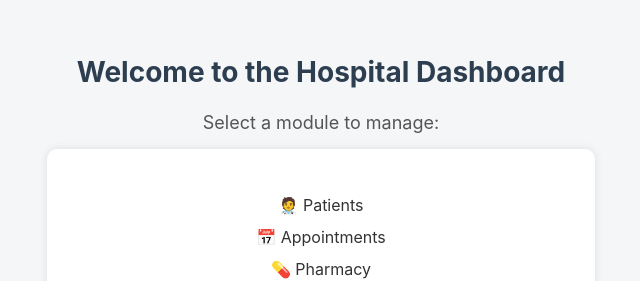
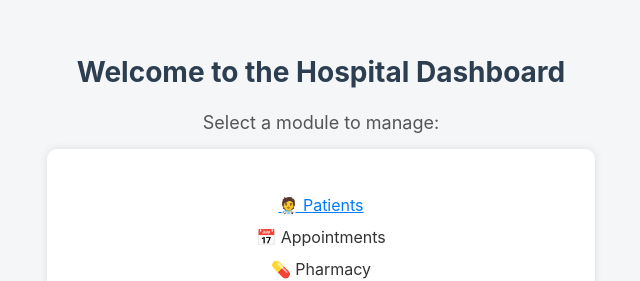
Before and after one commit to jayasakthyasri/Hospital-management-frontend, a React (Create React App) app: page /dashboard in a window 1280 px wide. Shown: the top 281 px of the page, without its empty margins (319-959 px from the left). Built offline with nearby package versions, Linux system fonts and the light colour scheme.

Commit message:
Connect Patients to PatientPage with routing

```diff
--- a/src/App.js
+++ b/src/App.js
@@ -1,10 +1,9 @@
-import logo from './logo.svg';
-import './App.css';
+import React from 'react';
+import { BrowserRouter as Router, Routes, Route } from 'react-router-dom';
 import Login from './pages/Login';
 import Register from './pages/Register';
 import Dashboard from './pages/Dashboard';
-import { BrowserRouter as Router, Routes, Route } from 'react-router-dom';
-import PatientPage from './pages/PatientPage';
+import PatientPage from './pages/PatientPage'; // Import it
 
 function App() {
   return (
@@ -13,7 +12,7 @@ function App() {
         <Route path="/" element={<Login />} />
         <Route path="/register" element={<Register />} />
         <Route path="/dashboard" element={<Dashboard />} />
-        <Route path="/patients" element={<PatientPage />} />
+        <Route path="/patients" element={<PatientPage />} /> {/* Add this */}
       </Routes>
     </Router>
   );
--- a/src/pages/Dashboard.js
+++ b/src/pages/Dashboard.js
@@ -1,7 +1,13 @@
 import React from 'react';
-
+import { useNavigate } from 'react-router-dom';
 
 const Dashboard = () => {
+  const navigate = useNavigate();
+
+  const handlePatientsClick = () => {
+    navigate('/patients');
+  };
+
   return (
     <div style={styles.container}>
       <h2 style={styles.title}>Welcome to the Hospital Dashboard</h2>
@@ -9,7 +15,7 @@ const Dashboard = () => {
 
       <div style={styles.card}>
         <ul style={styles.list}>
-          <li>🧑‍⚕️ Patients</li>
+          <li onClick={handlePatientsClick} style={styles.linkItem}>🧑‍⚕️ Patients</li>
           <li>📅 Appointments</li>
           <li>💊 Pharmacy</li>
           <li>🧪 Lab Reports</li>
@@ -51,6 +57,11 @@ const styles = {
     lineHeight: '2',
     color: '#333',
   },
+  linkItem: {
+    cursor: 'pointer',
+    color: '#007BFF',
+    textDecoration: 'underline',
+  },
 };
 
 export default Dashboard;
```
